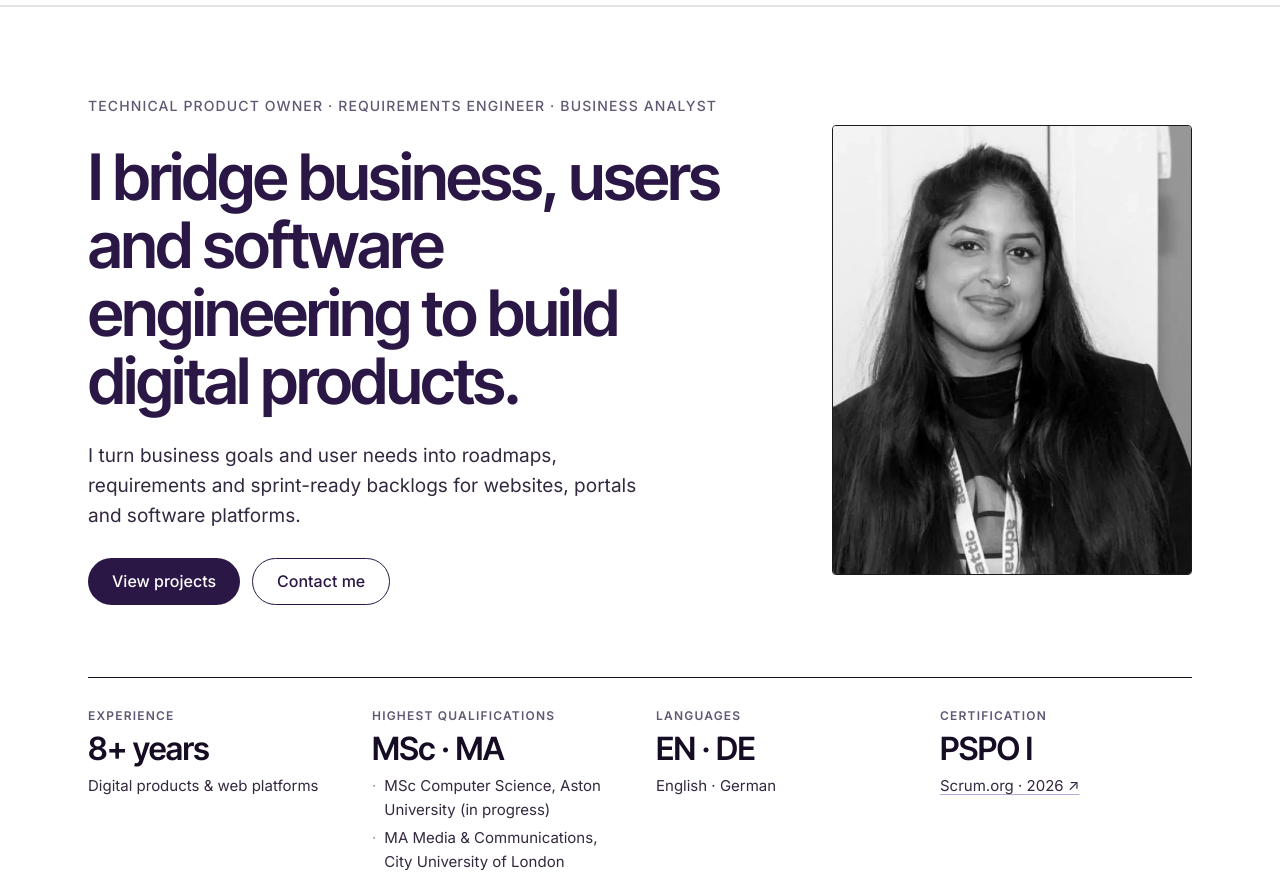
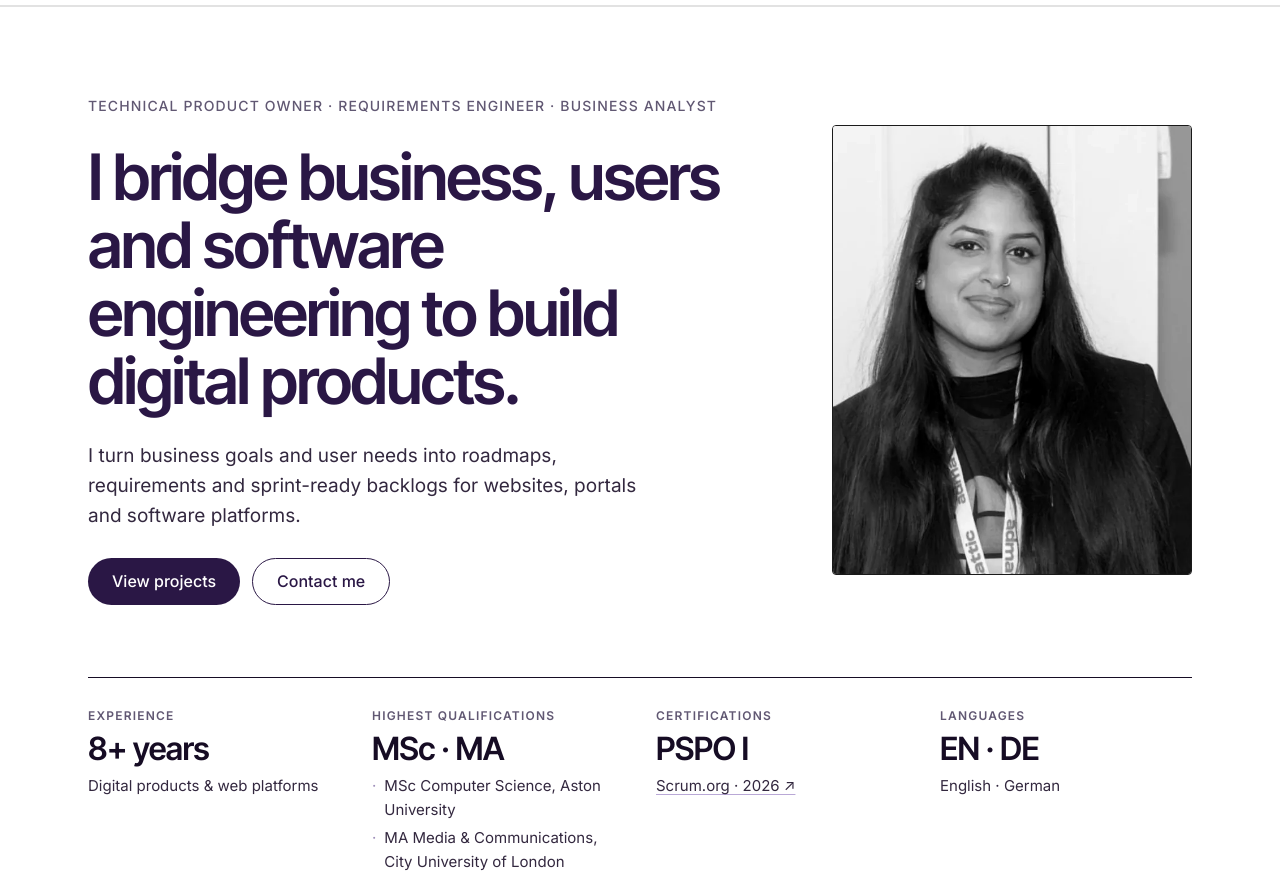
Before and after one commit to piasubramaniam/piasubramaniam.github.io, a plain HTML site: page index.html in a window 1280 px wide. Shown: the part 73-952 px from the top of the page. Drawn offline with Linux system fonts and the light colour scheme.

Commit message:
Add files via upload

```diff
--- a/index.html
+++ b/index.html
@@ -59,9 +59,9 @@
 </div>
 <div class="facts">
 <div class="fact"><p class="fact-label">Experience</p><p class="fact-big">8+ years</p><p class="fact-small">Digital products &amp; web platforms</p></div>
-<div class="fact"><p class="fact-label">Highest qualifications</p><p class="fact-big">MSc · MA</p><ul><li>MSc Computer Science, Aston University (in progress)</li><li>MA Media &amp; Communications, City University of London</li></ul></div>
+<div class="fact"><p class="fact-label">Highest qualifications</p><p class="fact-big">MSc · MA</p><ul><li>MSc Computer Science, Aston University</li><li>MA Media &amp; Communications, City University of London</li></ul></div>
+<div class="fact"><p class="fact-label">Certifications</p><p class="fact-big">PSPO I</p><p class="fact-small"><a href="https://www.credly.com/badges/9f76cf00-2c72-4411-abbb-733d5e912fe6/public_url" target="_blank" rel="noopener" title="Professional Scrum Product Owner I – verify on Credly">Scrum.org · 2026 ↗</a></p></div>
 <div class="fact"><p class="fact-label">Languages</p><p class="fact-big">EN · DE</p><p class="fact-small">English · German</p></div>
-<div class="fact"><p class="fact-label">Certification</p><p class="fact-big">PSPO I</p><p class="fact-small"><a href="https://www.credly.com/badges/9f76cf00-2c72-4411-abbb-733d5e912fe6/public_url" target="_blank" rel="noopener" title="Professional Scrum Product Owner I – verify on Credly">Scrum.org · 2026 ↗</a></p></div>
 </div>
 </section>
 <section class="about" id="about">
```
Also changed, not shown: de/index.html (+2 -2 lines).
